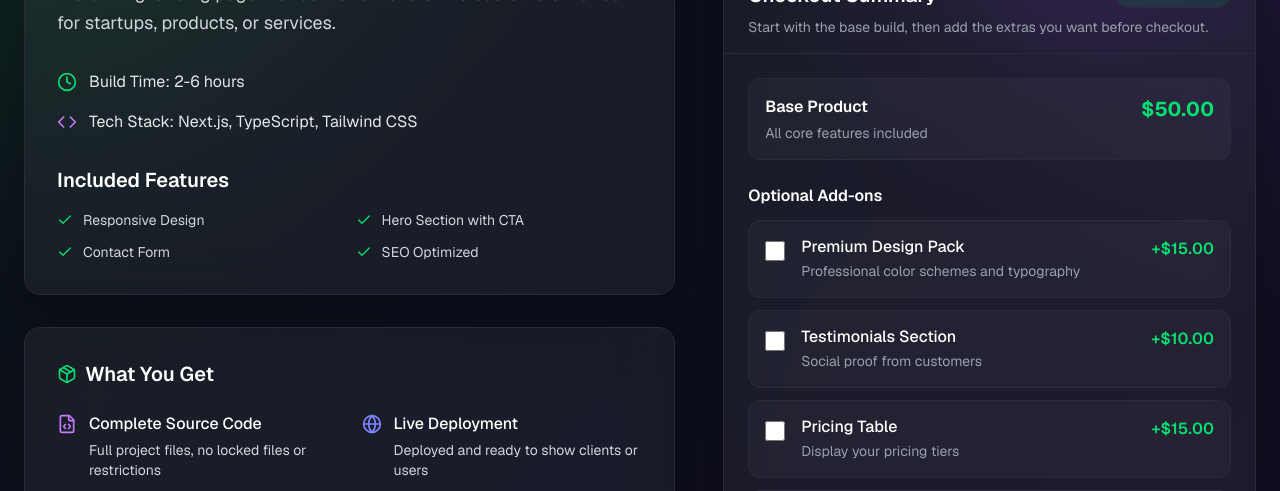
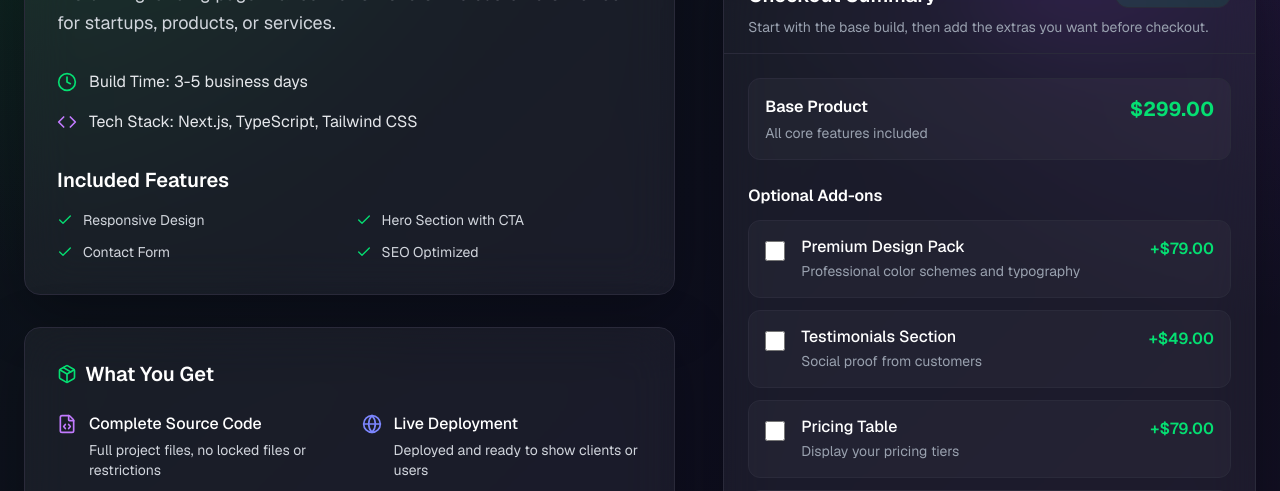
Before and after one commit to hundaijackrabbit-commits/appstoreplatform, a Next.js app: page /product/modern-landing in a window 1280 px wide. Shown: the part 302-793 px from the top of the page. Built offline with nearby package versions, Linux system fonts and the light colour scheme.

Commit message:
Pricing consistency pass across products and add-ons

```diff
--- a/src/app/product/[id]/ProductDetailClient.tsx
+++ b/src/app/product/[id]/ProductDetailClient.tsx
@@ -113,6 +113,7 @@ export default function ProductDetailClient() {
   }
 
   const addonsTotal = totalPrice - product.basePrice;
+  const foundingNote = 'Founding client pricing may be available for selected projects.';
 
   return (
     <div className="min-h-screen relative overflow-hidden bg-[#0a0a14]">
--- a/src/data/products.ts
+++ b/src/data/products.ts
@@ -5,9 +5,9 @@ export const PRODUCTS: Product[] = [
     id: 'modern-landing',
     name: 'Modern Landing Page',
     description: 'A stunning landing page that converts visitors into customers. Perfect for startups, products, or services.',
-    basePrice: 50,
+    basePrice: 299,
     category: 'landing-page',
-    buildTime: { min: 2, max: 6, display: '2-6 hours' },
+    buildTime: { min: 2, max: 6, display: '3-5 business days' },
     features: [
       'Responsive Design',
       'Hero Section with CTA',
@@ -32,20 +32,20 @@ export const PRODUCTS: Product[] = [
     previewImage: '/previews/placeholder.svg',
     techStack: ['Next.js', 'TypeScript', 'Tailwind CSS'],
     addons: [
-      { id: 'premium-design', name: 'Premium Design Pack', description: 'Professional color schemes and typography', price: 15 },
-      { id: 'testimonials', name: 'Testimonials Section', description: 'Social proof from customers', price: 10 },
-      { id: 'pricing-table', name: 'Pricing Table', description: 'Display your pricing tiers', price: 15 },
-      { id: 'blog-preview', name: 'Blog Preview Section', description: 'Recent blog posts showcase', price: 20 },
-      { id: 'animations', name: 'Advanced Animations', description: 'Smooth transitions and effects', price: 25 }
+      { id: 'premium-design', name: 'Premium Design Pack', description: 'Professional color schemes and typography', price: 79 },
+      { id: 'testimonials', name: 'Testimonials Section', description: 'Social proof from customers', price: 49 },
+      { id: 'pricing-table', name: 'Pricing Table', description: 'Display your pricing tiers', price: 79 },
+      { id: 'blog-preview', name: 'Blog Preview Section', description: 'Recent blog posts showcase', price: 99 },
+      { id: 'animations', name: 'Advanced Animations', description: 'Smooth transitions and effects', price: 149 }
     ]
   },
   {
     id: 'portfolio-pro',
     name: 'Portfolio Pro',
     description: 'Showcase your work with a professional portfolio that stands out from the crowd.',
-    basePrice: 75,
+    basePrice: 799,
     category: 'portfolio',
-    buildTime: { min: 3, max: 8, display: '3-8 hours' },
+    buildTime: { min: 3, max: 8, display: '5-10 business days' },
     features: [
       'Project Gallery',
       'About Section',
@@ -71,20 +71,20 @@ export const PRODUCTS: Product[] = [
     previewImage: '/previews/placeholder.svg',
     techStack: ['Next.js', 'TypeScript', 'Framer Motion'],
     addons: [
-      { id: 'skills-showcase', name: 'Skills Showcase', description: 'Professional skills display', price: 20 },
-      { id: 'blog', name: 'Blog Integration', description: 'Personal blog section', price: 30 },
-      { id: 'cms', name: 'Content Management', description: 'Easy content updates via admin panel', price: 40 },
-      { id: 'animations', name: 'Advanced Animations', description: 'Smooth portfolio transitions', price: 25 },
-      { id: 'analytics', name: 'Analytics Dashboard', description: 'Track visitor metrics', price: 15 }
+      { id: 'skills-showcase', name: 'Skills Showcase', description: 'Professional skills display', price: 99 },
+      { id: 'blog', name: 'Blog Integration', description: 'Personal blog section', price: 199 },
+      { id: 'cms', name: 'Content Management', description: 'Easy content updates via admin panel', price: 299 },
+      { id: 'animations', name: 'Advanced Animations', description: 'Smooth portfolio transitions', price: 149 },
+      { id: 'analytics', name: 'Analytics Dashboard', description: 'Track visitor metrics', price: 79 }
     ]
   },
   {
     id: 'saas-dashboard',
     name: 'SaaS Dashboard',
     description: 'Complete admin dashboard for your SaaS product with authentication and data visualization.',
-    basePrice: 100,
+    basePrice: 1499,
     category: 'saas-tool',
-    buildTime: { min: 12, max: 36, display: '12-36 hours' },
+    buildTime: { min: 12, max: 36, display: '2-4 weeks' },
     features: [
       'User Authentication',
       'Dashboard Analytics',
@@ -111,11 +111,11 @@ export const PRODUCTS: Product[] = [
     previewImage: '/previews/placeholder.svg',
     techStack: ['Next.js', 'TypeScript', 'Tailwind CSS'],
     addons: [
-      { id: 'oauth', name: 'Social Authentication', description: 'Google, GitHub, Twitter login', price: 30 },
-      { id: 'user-management', name: 'User Management', description: 'Manage application users', price: 40 },
+      { id: 'oauth', name: 'Social Authentication', description: 'Google, GitHub, Twitter login', price: 199 },
+      { id: 'user-management', name: 'User Management', description: 'Manage application users', price: 299 },
       { id: 'billing', name: 'Billing Integration', description: 'Stripe payment processing', price: 50 },
-      { id: 'notifications', name: 'Real-time Notifications', description: 'Live updates and alerts', price: 30 },
-      { id: 'api-docs', name: 'API Documentation', description: 'Auto-generated API docs', price: 30 }
+      { id: 'notifications', name: 'Real-time Notifications', description: 'Live updates and alerts', price: 199 },
+      { id: 'api-docs', name: 'API Documentation', description: 'Auto-generated API docs', price: 199 }
     ]
   },
   {
@@ -153,9 +153,9 @@ export const PRODUCTS: Product[] = [
     techStack: ['Next.js', 'TypeScript', 'Stripe'],
     addons: [
       { id: 'inventory', name: 'Advanced Inventory', description: 'Variants, SKUs, suppliers', price: 50 },
-      { id: 'admin-dashboard', name: 'Admin Dashboard', description: 'Comprehensive admin panel', price: 40 },
-      { id: 'customer-accounts', name: 'Customer Accounts', description: 'User registration and profiles', price: 30 },
-      { id: 'reviews', name: 'Product Reviews', description: 'Customer review system', price: 25 },
+      { id: 'admin-dashboard', name: 'Admin Dashboard', description: 'Comprehensive admin panel', price: 299 },
+      { id: 'customer-accounts', name: 'Customer Accounts', description: 'User registration and profiles', price: 199 },
+      { id: 'reviews', name: 'Product Reviews', description: 'Customer review system', price: 149 },
       { id: 'analytics', name: 'Sales Analytics', description: 'Sales reporting and insights', price: 35 }
     ]
   },
@@ -193,11 +193,11 @@ export const PRODUCTS: Product[] = [
     previewImage: '/previews/placeholder.svg',
     techStack: ['Next.js', 'TypeScript', 'MDX'],
     addons: [
-      { id: 'headless-cms', name: 'Headless CMS', description: 'Visual content editor', price: 40 },
-      { id: 'search', name: 'Search Functionality', description: 'Find posts quickly', price: 20 },
-      { id: 'comments', name: 'Comment System', description: 'Reader engagement', price: 25 },
-      { id: 'newsletter', name: 'Newsletter Integration', description: 'Email subscribers', price: 30 },
-      { id: 'analytics', name: 'Analytics Dashboard', description: 'Track reader metrics', price: 25 }
+      { id: 'headless-cms', name: 'Headless CMS', description: 'Visual content editor', price: 299 },
+      { id: 'search', name: 'Search Functionality', description: 'Find posts quickly', price: 99 },
+      { id: 'comments', name: 'Comment System', description: 'Reader engagement', price: 149 },
+      { id: 'newsletter', name: 'Newsletter Integration', description: 'Email subscribers', price: 199 },
+      { id: 'analytics', name: 'Analytics Dashboard', description: 'Track reader metrics', price: 149 }
     ]
   },
   {
@@ -234,11 +234,11 @@ export const PRODUCTS: Product[] = [
     previewImage: '/previews/placeholder.svg',
     techStack: ['Next.js', 'TypeScript', 'OpenAPI'],
     addons: [
-      { id: 'file-upload', name: 'File Upload', description: 'Handle file uploads and storage', price: 30 },
-      { id: 'search-filtering', name: 'Advanced Search', description: 'Advanced query capabilities', price: 40 },
+      { id: 'file-upload', name: 'File Upload', description: 'Handle file uploads and storage', price: 199 },
+      { id: 'search-filtering', name: 'Advanced Search', description: 'Advanced query capabilities', price: 299 },
       { id: 'notifications', name: 'Notification APIs', description: 'Email and push notifications', price: 35 },
-      { id: 'webhooks', name: 'Webhook System', description: 'Event-driven notifications', price: 25 },
-      { id: 'monitoring', name: 'Monitoring & Logging', description: 'Performance and error tracking', price: 30 }
+      { id: 'webhooks', name: 'Webhook System', description: 'Event-driven notifications', price: 149 },
+      { id: 'monitoring', name: 'Monitoring & Logging', description: 'Performance and error tracking', price: 199 }
     ]
   }
 ];
```
